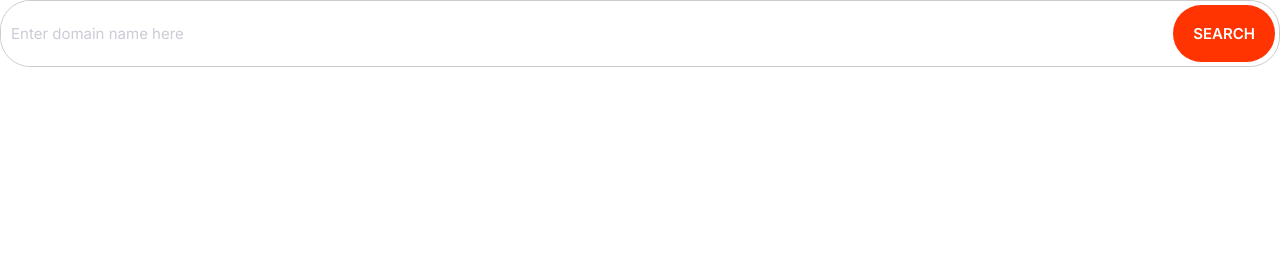
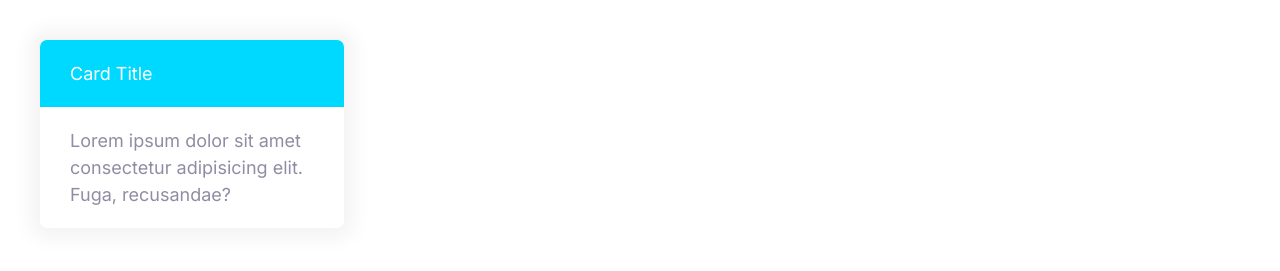
Before and after one commit to Toml76/tmosh3, a plain HTML site: page index.html in a window 1280 px wide. Drawn offline with Linux system fonts and the light colour scheme.

Commit message:
cards added.

```diff
--- a/css/styles.css
+++ b/css/styles.css
@@ -281,3 +281,26 @@ a {
     font-size: 1.5rem;
   }
 }
+
+/* Cards */
+
+.card {
+  border-radius: 7px;
+  box-shadow: 0 0 20px 10px #f3f3f3;
+  overflow: hidden;
+}
+
+.card__header,
+.card__body {
+  padding: 2rem 3rem;
+}
+
+.card--primary .card__header {
+  background: var(--color-primary);
+  color: #fff;
+}
+
+.card--secondary .card__header {
+  background: var(--color-secondary);
+  color: #fff;
+}
--- a/index.html
+++ b/index.html
@@ -14,9 +14,14 @@
     <link rel="stylesheet" href="css/styles.css" />
   </head>
   <body>
-    <div class="input-group">
-      <input type="text" class="input" placeholder="Enter domain name here" />
-      <button class="btn btn--accent">Search</button>
+    <div style="width: 30%; padding: 4rem">
+      <div class="card card--secondary">
+        <header class="card__header">Card Title</header>
+        <div class="card__body">
+          Lorem ipsum dolor sit amet consectetur adipisicing elit. Fuga,
+          recusandae?
+        </div>
+      </div>
     </div>
   </body>
 </html>
```
Also changed, not shown: components/cards.html (added, +8 -0 lines).
